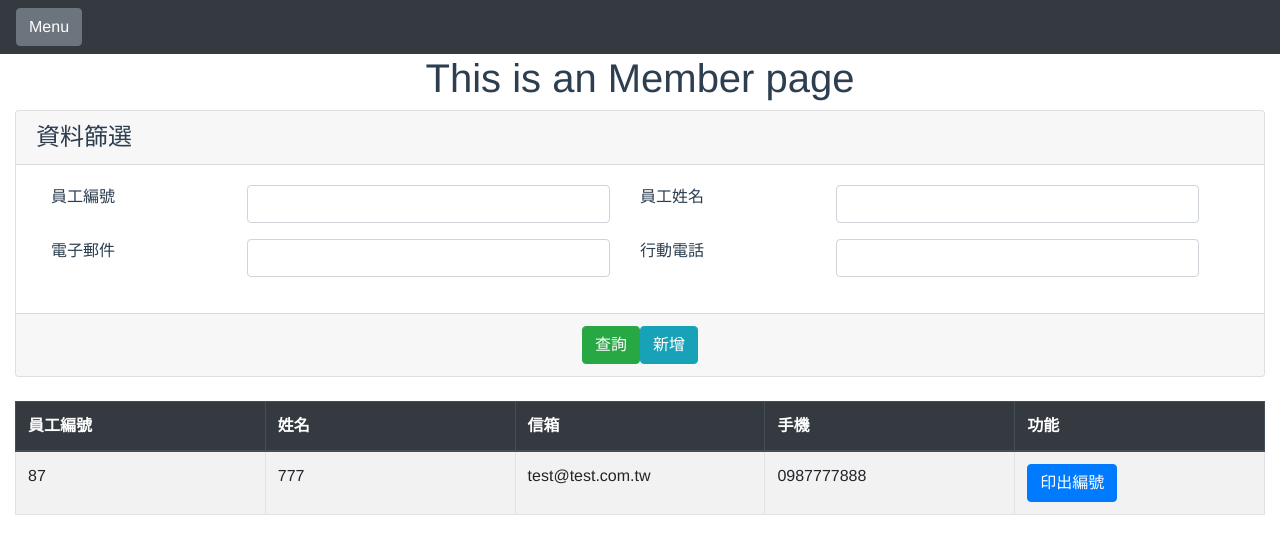
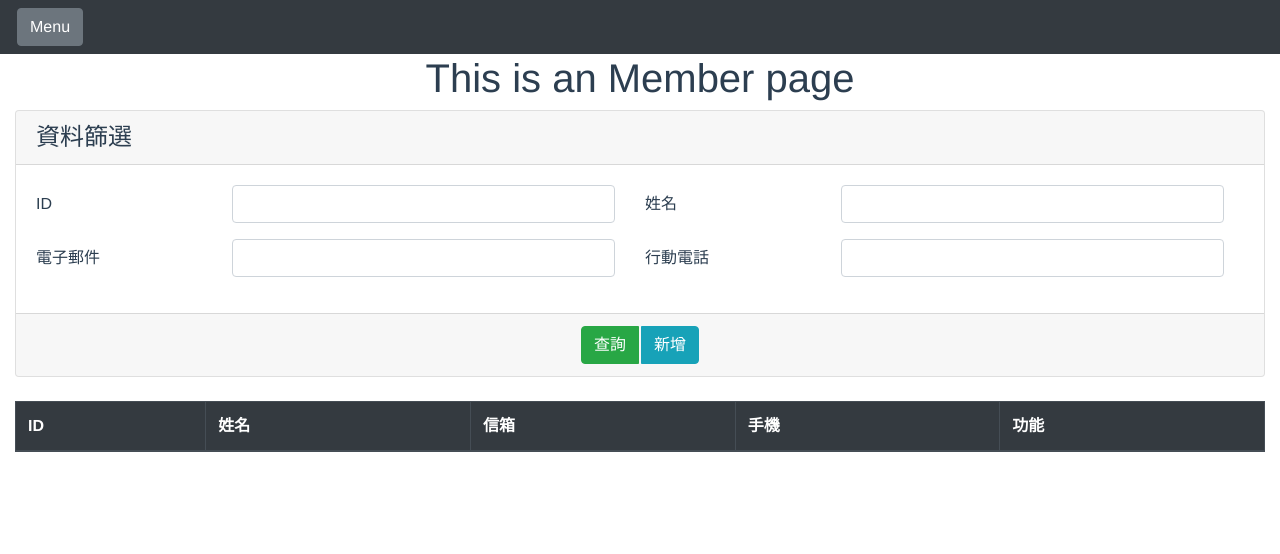
Before and after one commit to pojen666/bootstrap-vue-demo, a Vue app: page /member in a window 1280 px wide. Shown: the top 554 px of the page. Built offline with nearby package versions, Linux system fonts and the light colour scheme.

Commit message:
add modal for edit

```diff
--- a/src/App.vue
+++ b/src/App.vue
@@ -29,8 +29,8 @@
 </template>
 
 <script>
-import Vue from "vue";
-import { SidebarPlugin, NavbarPlugin, ListGroupPlugin } from "bootstrap-vue";
+import Vue from 'vue';
+import { SidebarPlugin, NavbarPlugin, ListGroupPlugin } from 'bootstrap-vue';
 
 Vue.use(SidebarPlugin);
 Vue.use(NavbarPlugin);
@@ -42,7 +42,7 @@ export default {
 </script>
 
 
-<style scoped>
+<style>
 #app {
   font-family: Avenir, Helvetica, Arial, sans-serif;
   -webkit-font-smoothing: antialiased;
@@ -50,20 +50,12 @@ export default {
   color: #2c3e50;
 }
 
-#nav {
-  padding: 30px;
-}
-
 .side-menu-list-item {
   background-color: #343a40 !important;
 }
 
-#nav a {
-  font-weight: bold;
-  color: #2c3e50;
-}
-
-#nav a.router-link-exact-active {
-  color: #42b983;
+.btn {
+  margin-left: 1px!important;
+  margin-right: 1px!important;
 }
 </style>
--- a/src/main.js
+++ b/src/main.js
@@ -1,7 +1,7 @@
 import Vue from 'vue'
 import App from './App.vue'
 import router from './router'
-import BootstrapVue  from 'bootstrap-vue'
+import BootstrapVue from 'bootstrap-vue'
 import 'bootstrap/dist/css/bootstrap.css'
 import 'bootstrap-vue/dist/bootstrap-vue.css'
 
--- a/src/views/Home.vue
+++ b/src/views/Home.vue
@@ -1,23 +1,28 @@
 <template>
   <div class="home text-center">
-    <img alt="Vue logo" src="../assets/logo.png">
+    <img alt="Vue logo" src="../assets/logo.png" />
     <div class="hello">
       <h1>Welcome to Bootstrap Vue Demo Project</h1>
       <p>
         this is a project for Bootstrap Vue practice, check out the
-      <a href="https://www.npmjs.com/package/bootstrap-vue" target="_blank" rel="noopener">website in npm</a>
+        <a
+          href="https://www.npmjs.com/package/bootstrap-vue"
+          target="_blank"
+          rel="noopener"
+          >website in npm</a
+        >
         or
-      <a href="https://bootstrap-vue.org/" target="_blank" rel="noopener">offical website</a>
+        <a href="https://bootstrap-vue.org/" target="_blank" rel="noopener"
+          >offical website</a
+        >
       </p>
     </div>
   </div>
 </template>
 
 <script>
-
 export default {
   name: 'Home',
-  components: {
-  }
-}
+  components: {},
+};
 </script>
--- a/src/views/Member.vue
+++ b/src/views/Member.vue
@@ -8,89 +8,220 @@
             <h4 class="mb-0">資料篩選</h4>
           </template>
           <b-card-body>
-            <div class="col-md-12 form-group row">
-              <label class="col-md-2">員工編號</label>
-              <div class="col-md-4">
-                <input class="form-control" v-model="queryContext.no" />
+            <div class="row">
+              <b-form-group
+                class="col-md-6"
+                content-cols="8"
+                label="ID"
+                label-for="query-id-input"
+                label-cols="4"
+              >
+                <b-form-input
+                  id="query-id-input"
+                  v-model="queryContext.no"
+                  trim
+                ></b-form-input>
+              </b-form-group>
+              <b-form-group
+                class="col-md-6"
+                content-cols="8"
+                label="姓名"
+                label-for="query-name-input"
+                label-cols="4"
+              >
+                <b-form-input
+                  id="query-name-input"
+                  v-model="queryContext.name"
+                  trim
+                ></b-form-input>
+              </b-form-group>
             </div>
-              <label class="col-md-2">員工姓名</label>
-              <div class="col-md-4">
-                <input class="form-control" v-model="queryContext.name" />
-              </div>
-            </div>
-            <div class="col-md-12 form-group row">
-              <label class="col-md-2">電子郵件</label>
-              <div class="col-md-4">
-                <input class="form-control" v-model="queryContext.email" />
-              </div>
-              <label class="col-md-2">行動電話</label>
-              <div class="col-md-4">
-                <input class="form-control" v-model="queryContext.mobile" />
-              </div>
+            <div class="row">
+              <b-form-group
+                class="col-md-6"
+                content-cols="8"
+                label="電子郵件"
+                label-for="query-email-input"
+                label-cols="4"
+              >
+                <b-form-input
+                  id="query-email-input"
+                  v-model="queryContext.email"
+                  trim
+                ></b-form-input>
+              </b-form-group>
+              <b-form-group
+                class="col-md-6"
+                content-cols="8"
+                label="行動電話"
+                label-for="query-mobile-input"
+                label-cols="4"
+              >
+                <b-form-input
+                  id="query-mobile-input"
+                  v-model="queryContext.mobile"
+                  trim
+                ></b-form-input>
+              </b-form-group>
             </div>
           </b-card-body>
           <b-card-footer class="text-center">
+            <b-button-group>
               <b-button variant="success">查詢</b-button>
-            <b-button variant="info">新增</b-button>
+              <b-button variant="info" @click="openMemberModal()">
+                新增
+              </b-button>
+            </b-button-group>
           </b-card-footer>
         </b-card>
+      </div>
+    </b-form>
     <br />
-        <div>
+    <div class="col-md-12">
       <b-table
-            :striped="true"
-            :bordered="true"
-            :hover="true"
-            :fixed="true"
+        striped
+        bordered
+        hover
+        responsive
+        :busy="isQuering"
         :fields="tableFields"
         :items="members"
-            :head-variant="'dark'"
+        head-variant="dark"
       >
         <template #cell(function)="data">
-              <b-button @click="getMember(data.item.no)" variant="primary">印出編號</b-button>
+          <b-button @click="getMember(data.item.no)" variant="secondary">
+            印出編號
+          </b-button>
+        </template>
+        <template #table-busy>
+          <div class="text-center text-danger my-2">
+            <b-spinner class="align-middle"></b-spinner>
+            <strong>Loading...</strong>
+          </div>
         </template>
       </b-table>
     </div>
+    <b-modal
+      @ok="handleSubmit"
+      size="lg"
+      v-model="isModalOpen"
+      title="系統開發團隊人員資訊"
+      header-bg-variant="dark"
+      header-text-variant="light"
+      footer-bg-variant="dark"
+      footer-text-variant="light"
+      ok-title="提交"
+      ok-variant="light"
+      cancel-title="取消"
+    >
+      <b-form ref="editForm" class="was-validated">
+        <div class="row">
+          <b-form-group
+            class="col-md-6"
+            content-cols="8"
+            label="ID"
+            label-for="edit-id-input"
+            label-cols="4"
+            invalid-feedback="ID為必填欄位"
+          >
+            <b-form-input
+              id="edit-id-input"
+              v-model="target.no"
+              trim
+              required
+            ></b-form-input>
+          </b-form-group>
+          <b-form-group
+            class="col-md-6"
+            content-cols="8"
+            label="姓名"
+            label-for="edit-name-input"
+            label-cols="4"
+            invalid-feedback="姓名為必填欄位"
+          >
+            <b-form-input
+              id="edit-name-input"
+              v-model="target.name"
+              trim
+              required
+            ></b-form-input>
+          </b-form-group>
+        </div>
+        <div class="row">
+          <b-form-group
+            class="col-md-6"
+            content-cols="8"
+            label="電子郵件"
+            label-for="edit-email-input"
+            label-cols="4"
+            invalid-feedback="電子郵件為必填欄位"
+          >
+            <b-form-input
+              id="edit-email-input"
+              v-model="target.email"
+              trim
+              required
+            ></b-form-input>
+          </b-form-group>
+          <b-form-group
+            class="col-md-6"
+            content-cols="8"
+            label="行動電話"
+            label-for="edit-mobile-input"
+            label-cols="4"
+            invalid-feedback="行動電話為必填欄位"
+          >
+            <b-form-input
+              id="edit-mobile-input"
+              v-model="target.mobile"
+              trim
+              required
+            ></b-form-input>
+          </b-form-group>
         </div>
       </b-form>
+    </b-modal>
   </div>
 </template>
 
-
 <script>
-import Vue from "vue";
-import { FormPlugin } from "bootstrap-vue";
-import { CardPlugin } from "bootstrap-vue";
-import { TablePlugin } from "bootstrap-vue";
+import Vue from 'vue';
+import { FormPlugin } from 'bootstrap-vue';
+import { CardPlugin } from 'bootstrap-vue';
+import { TablePlugin } from 'bootstrap-vue';
 
 Vue.use(TablePlugin);
 Vue.use(CardPlugin);
 Vue.use(FormPlugin);
 
 export default {
-  name: "Member",
-  data: function () {
+  name: 'Member',
+  data: function() {
     return {
-      members: [
-        {
-          no: 87,
-          name: "777",
-          email: "test@test.com.tw",
-          mobile: "0987777888",
+      // 查詢出來的成員
+      members: [],
+      // 要新修的成員
+      target: {
+        no: '',
+        name: '',
+        email: '',
+        mobile: ''
       },
-      ],
       queryContext: {
-        no: "",
-        name: "",
-        email: "",
-        mobile: "",
+        no: '',
+        name: '',
+        email: '',
+        mobile: ''
       },
       tableFields: [
-        { key: "no", label: "員工編號" },
-        { key: "name", label: "姓名" },
-        { key: "email", label: "信箱" },
-        { key: "mobile", label: "手機" },
-        {key: 'function', label: '功能'}
+        { key: 'no', label: 'ID' },
+        { key: 'name', label: '姓名' },
+        { key: 'email', label: '信箱' },
+        { key: 'mobile', label: '手機' },
+        { key: 'function', label: '功能' }
       ],
+      isQuering: false,
+      isModalOpen: false
     };
   },
   methods: {
@@ -99,7 +230,29 @@ export default {
     },
     getMember(id) {
       alert(id);
+    },
+    openMemberModal(id) {
+      if (!id) {
+        this.target = {
+          no: '',
+          name: '',
+          email: '',
+          mobile: ''
+        };
+        this.isModalOpen = true;
       }
     },
+    checkFormValidity(form) {
+      return form.checkValidity();
+    },
+    handleSubmit(okEvent) {
+      okEvent.preventDefault();
+      if (!this.checkFormValidity(this.$refs.editForm)) {
+        return;
+      } else {
+        this.isModalOpen = false;
+      }
+    }
+  }
 };
 </script>
```
Lines whose indentation alone changed are shown as unchanged.
